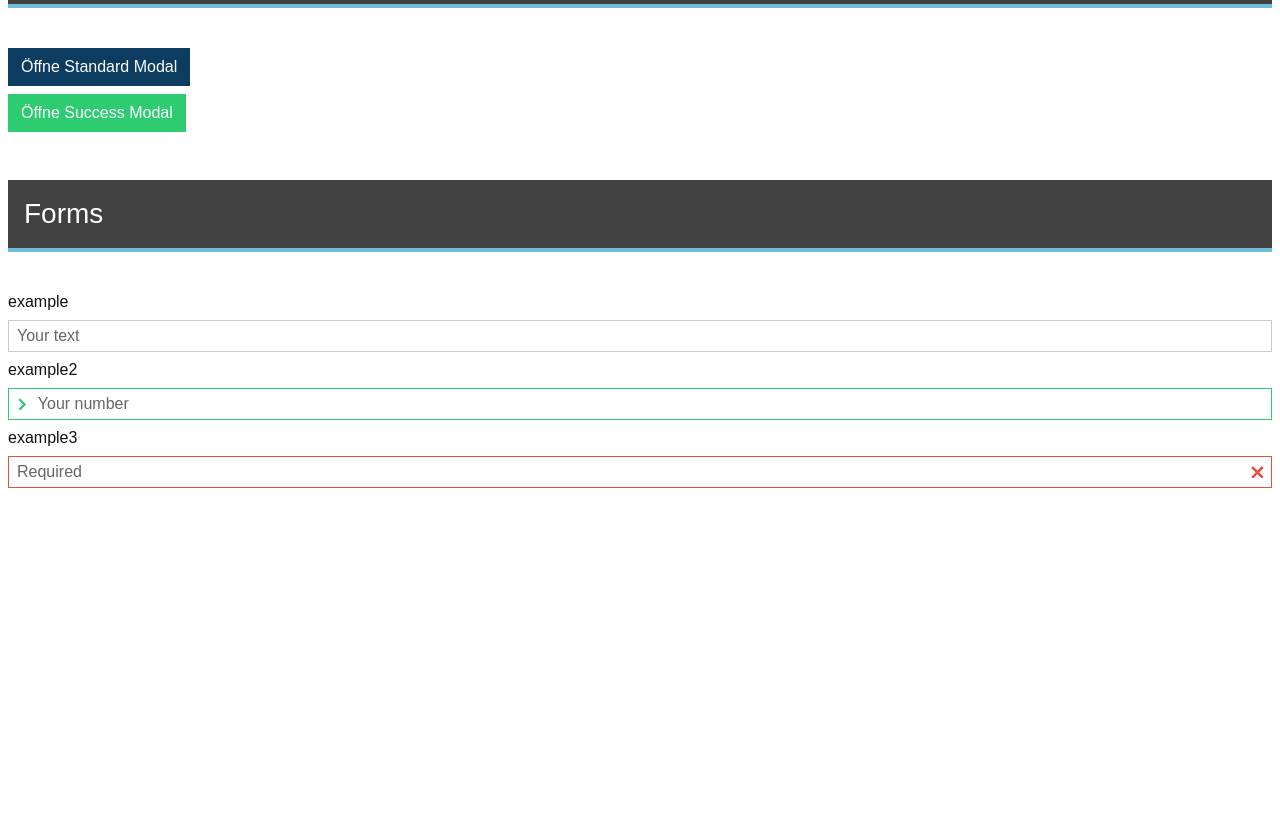
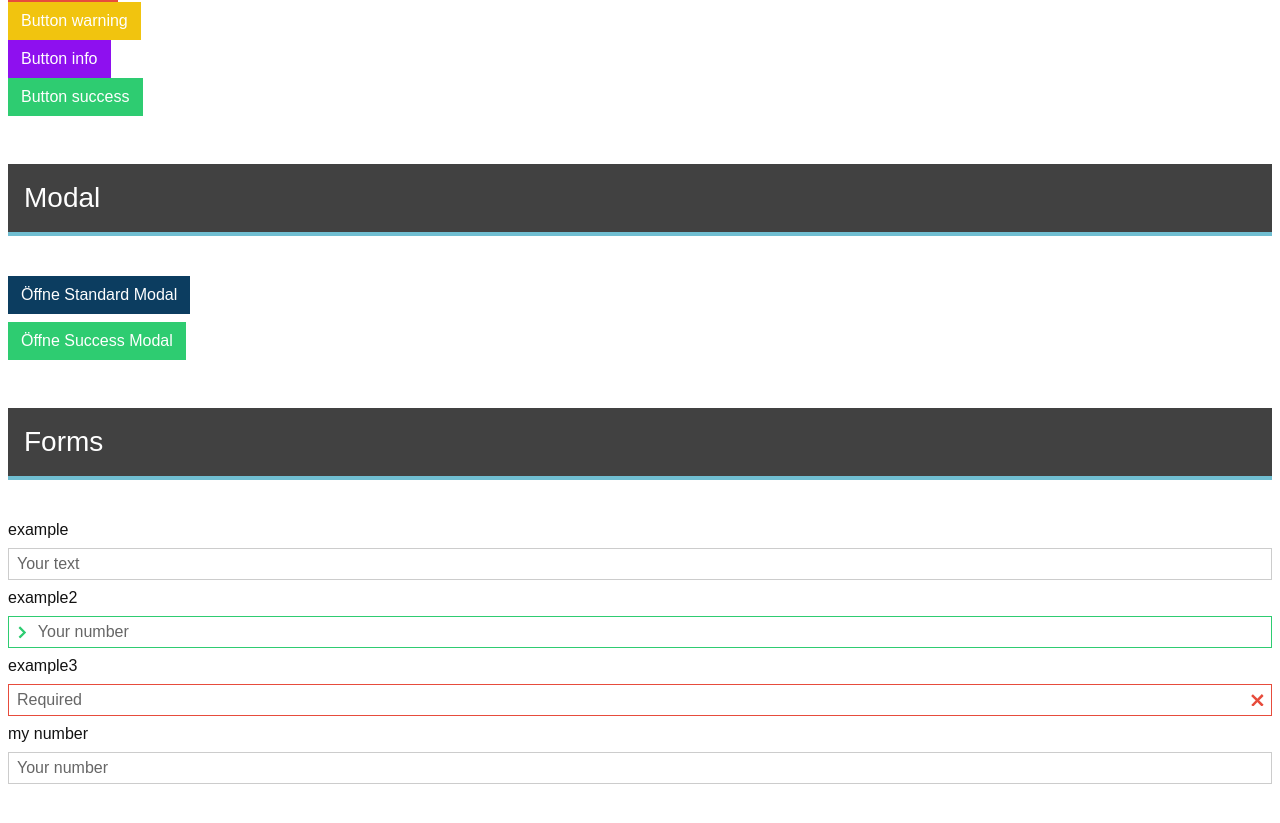
Before and after one commit to oforge/vue-boilerplate, a Vue app: page / in a window 1280 px wide. Shown: the part 2100-2923 px from the top of the page. Before the commit the page ends 2628 px from the top, so only its background shows below. Built offline with nearby package versions, Linux system fonts and the light colour scheme.

Commit message:
inputs - splitted text and number field - scoped components

```diff
--- a/src/components/global/SpkIcon.vue
+++ b/src/components/global/SpkIcon.vue
@@ -26,7 +26,7 @@ export default Vue.extend({
 });
 </script>
 
-<style lang="scss">
+<style lang="scss" scoped>
 .icon {
   display: flex;
   align-items: center;
--- a/src/components/global/SpkModal.vue
+++ b/src/components/global/SpkModal.vue
@@ -73,7 +73,7 @@ export default Vue.extend({
 });
 </script>
 
-<style scoped lang="scss">
+<style lang="scss" scoped>
 .modal {
   position: fixed;
   z-index: z('modal');
--- a/src/components/global/forms/SpkButton.vue
+++ b/src/components/global/forms/SpkButton.vue
@@ -15,7 +15,7 @@ export default Vue.extend({
 });
 </script>
 
-<style lang="scss">
+<style lang="scss" scoped>
 .button {
   display: flex;
   align-items: center;
--- a/src/components/global/forms/SpkInput.vue
+++ b/src/components/global/forms/SpkNumber.vue
@@ -4,7 +4,8 @@
     <slot name="iconBefore"></slot>
     <input
       :id="id"
-      class="form__input form__input--text"
+      type="number"
+      class="form__input form__input--number"
       :class="{
         'form__input--has-icon-before': !!$slots['iconBefore'],
         'form__input--has-icon-after': !!$slots['iconAfter']
@@ -19,12 +20,12 @@
 import Vue from 'vue';
 import { baseInputMixin } from '@/mixins/baseInputMixin';
 export default Vue.extend({
-  name: 'SpkInput',
+  name: 'SpkNumber',
   mixins: [baseInputMixin]
 });
 </script>
 
-<style lang="scss">
+<style lang="scss" scoped>
 $iconSize: $formSize / 2.5;
 $controlGap: map-get($sizes, 's');
 .form {
--- /dev/null
+++ b/src/components/global/forms/SpkText.vue
@@ -0,0 +1,96 @@
+<template>
+  <div class="form__control" :class="state ? 'form__control--' + state : ''">
+    <label :for="id" class="form__label">{{ label }}</label>
+    <slot name="iconBefore"></slot>
+    <input
+      :id="id"
+      type="text"
+      class="form__input form__input--text"
+      :class="{
+        'form__input--has-icon-before': !!$slots['iconBefore'],
+        'form__input--has-icon-after': !!$slots['iconAfter']
+      }"
+      v-bind="$attrs"
+      @input="updateValue"
+    />
+    <slot name="iconAfter"></slot>
+  </div>
+</template>
+<script lang="ts">
+import Vue from 'vue';
+import { baseInputMixin } from '@/mixins/baseInputMixin';
+export default Vue.extend({
+  name: 'SpkText',
+  mixins: [baseInputMixin]
+});
+</script>
+
+<style lang="scss" scoped>
+$iconSize: $formSize / 2.5;
+$controlGap: map-get($sizes, 's');
+.form {
+  &__control {
+    position: relative;
+    display: block;
+    &--success {
+      .icon {
+        color: map-get($stateColors, 'success');
+      }
+      .form__input,
+      .form__input:focus {
+        border-color: map-get($stateColors, 'success');
+      }
+      .form__input:focus {
+        box-shadow: 0 0 1px map-get($stateColors, 'success');
+      }
+    }
+    &--error {
+      .icon {
+        color: map-get($stateColors, 'error');
+      }
+      .form__input,
+      .form__input:focus {
+        border-color: map-get($stateColors, 'error');
+      }
+      .form__input:focus {
+        box-shadow: 0 0 1px map-get($stateColors, 'error');
+      }
+    }
+  }
+  &__label {
+    margin-bottom: map-get($sizes, 's');
+    display: block;
+    cursor: pointer;
+  }
+  &__input {
+    border: 1px solid map-get($greyTones, 'light');
+    padding: 0 $controlGap;
+    height: $formSize;
+    &--has-icon-before {
+      padding-left: $controlGap * 2 + $iconSize;
+    }
+    &--has-icon-after {
+      padding-right: $controlGap * 2 + $iconSize;
+    }
+    width: 100%;
+    &:focus {
+      border-color: map-get($greyTones, 'medium');
+      box-shadow: 0 0 1px map-get($greyTones, 'light');
+    }
+  }
+}
+.form__control .icon {
+  position: absolute;
+  width: $iconSize;
+  height: $iconSize;
+  bottom: $formSize / 2;
+  pointer-events: none;
+  margin-bottom: ($iconSize / 2 * -1);
+}
+.form__label + .icon {
+  left: map-get($sizes, 's');
+}
+.form__input + .icon {
+  right: map-get($sizes, 's');
+}
+</style>
--- a/src/components/global/main.ts
+++ b/src/components/global/main.ts
@@ -9,7 +9,8 @@ export default class GlobalComponentLoader extends Vue {
     console.log('call');
     Vue.component('spk-icon', () => import(/* webpackChunkName: "globalComponents" */ './SpkIcon.vue'));
     Vue.component('spk-button', () => import(/* webpackChunkName: "globalComponents" */ './forms/SpkButton.vue'));
-    Vue.component('spk-input', () => import(/* webpackChunkName: "globalComponents" */ './forms/SpkInput.vue'));
+    Vue.component('spk-text', () => import(/* webpackChunkName: "globalComponents" */ './forms/SpkText.vue'));
+    Vue.component('spk-number', () => import(/* webpackChunkName: "globalComponents" */ './forms/SpkNumber.vue'));
     Vue.component('spk-modal', () => import(/* webpackChunkName: "globalComponents" */ './SpkModal.vue'));
   }
 }
--- a/src/examples/FormsExample.vue
+++ b/src/examples/FormsExample.vue
@@ -5,12 +5,11 @@
     </p>
     <div class="row">
       <div class="column-12">
-        <spk-input name="example" id="example" label="example" v-model="example" placeholder="Your text"></spk-input>
+        <spk-text name="example" id="example" label="example" v-model="example" placeholder="Your text"></spk-text>
       </div>
       <div class="column-12">
-        <spk-input
+        <spk-text
           name="example2"
-          type="number"
           id="example2"
           label="example2"
           v-model="example2"
@@ -20,10 +19,10 @@
           <template #iconBefore>
             <spk-icon iconName="chevron" iconClass="icon--chevron icon--chevron-right"></spk-icon>
           </template>
-        </spk-input>
+        </spk-text>
       </div>
       <div class="column-12">
-        <spk-input
+        <spk-text
           name="example3"
           id="example3"
           label="example3"
@@ -34,7 +33,10 @@
           <template #iconAfter>
             <spk-icon iconName="cross" iconClass="icon--cross"></spk-icon>
           </template>
-        </spk-input>
+        </spk-text>
+      </div>
+      <div class="column-12">
+        <spk-number name="mynumber" id="mynumber" label="my number" v-model="mynumber" placeholder="Your number"></spk-number>
       </div>
     </div>
   </section>
@@ -49,7 +51,8 @@ export default Vue.extend({
     return {
       example: '',
       example2: '',
-      example3: ''
+      example3: '',
+      mynumber: 0
     };
   }
 });
```
